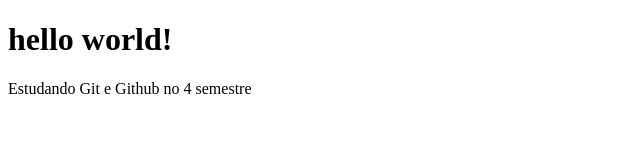
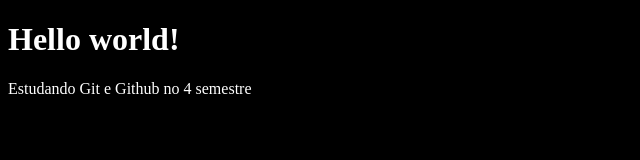
Before and after one commit to d1brenox/hello-world, a plain HTML site: page index.html in a window 1280 px wide. Shown: the whole page, without its empty margins (0-640 px from the left). Drawn offline with Linux system fonts and the light colour scheme.

Commit message:
atualizando a pagina

```diff
--- a/index.html
+++ b/index.html
@@ -3,10 +3,11 @@
 <head>
     <meta charset="UTF-8">
     <meta name="viewport" content="width=device-width, initial-scale=1.0">
+    <link rel="stylesheet" href="style.css">
     <title>Estudando Git</title>
 </head>
 <body>
-    <h1>hello world!</h1>
+    <h1>Hello world!</h1>
     <text>Estudando Git e Github no 4 semestre</text>
 </body>
 </html>
--- a/style.css
+++ b/style.css
@@ -1,3 +1,6 @@
 body {
-    background: black;
+    background-color: black;
 }
+h1, text {
+    color: white;
+}
```
